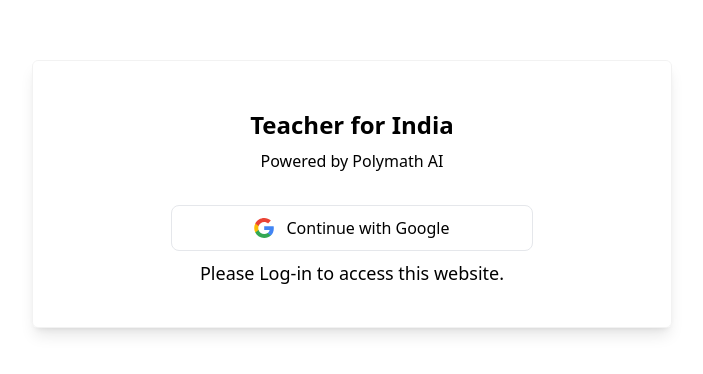
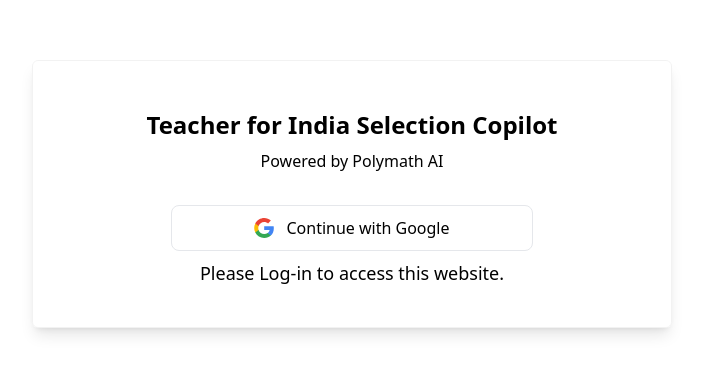
Before and after one commit to SaadAnzar/tfi, a Next.js app: page /login in a window 1280 px wide. Shown: the part 206-580 px from the top of the page, without its empty margins (288-991 px from the left). Built offline with nearby package versions, Linux system fonts and the light colour scheme; no server answers; the database is empty.

Commit message:
change name

```diff
--- a/src/app/login/page.tsx
+++ b/src/app/login/page.tsx
@@ -213,7 +213,9 @@ const Login = () => {
             /> */}
           </div>
 
-          <h1 className="text-2xl font-bold">Teacher for India</h1>
+          <h1 className="text-2xl font-bold">
+            Teacher for India Selection Copilot
+          </h1>
           <p className="font-medium">Powered by Polymath AI</p>
         </div>
 
--- a/src/components/ui/UserNav.tsx
+++ b/src/components/ui/UserNav.tsx
@@ -19,7 +19,7 @@ const UserNav = ({ pic, logout }: Props) => {
   return (
     <div className="fixed top-0 z-20 flex h-16 w-full mb-10 bg-white shadow-xl px-5 py-2 md:px-20 md:py-4 justify-between">
       <h1 className="text-2xl font-bold tracking-tighter text-slate-900 sm:text-3xl">
-        TFI Selection App Summary
+        TFI Selection Copilot
       </h1>
       <div
         className="parent relative h-10 w-10 cursor-pointer rounded-full"
```
